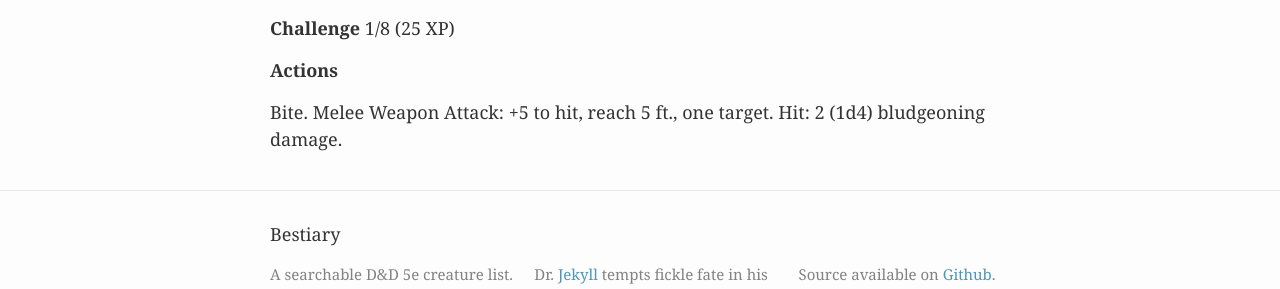
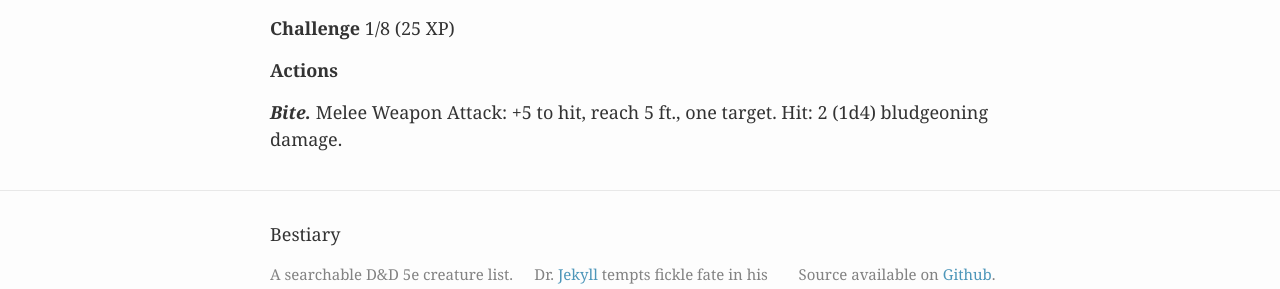
Before and after one commit to beaurancourt/bestiary, a Jekyll site: the page built from _posts/2016-02-29-camel.markdown, in a window 1280 px wide. Shown: the part 580-869 px from the top of the page. Built offline with Jekyll 4.4.1, drawn with Linux system fonts in a browser that asks for light colours.

```diff
--- a/_posts/2016-02-29-camel.markdown
+++ b/_posts/2016-02-29-camel.markdown
@@ -25,4 +25,4 @@ tags: [large, beast, cr1/8]
 
 **Actions**
 
-Bite. Melee Weapon Attack: +5 to hit, reach 5 ft., one target. Hit: 2 (1d4) bludgeoning damage.
+***Bite.*** Melee Weapon Attack: +5 to hit, reach 5 ft., one target. Hit: 2 (1d4) bludgeoning damage.
```
